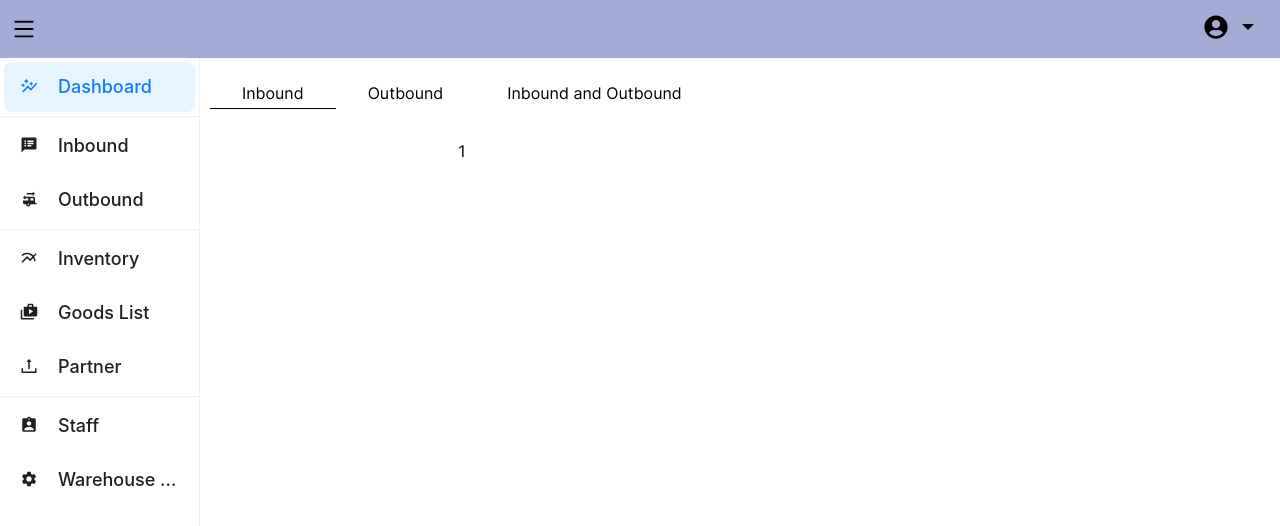
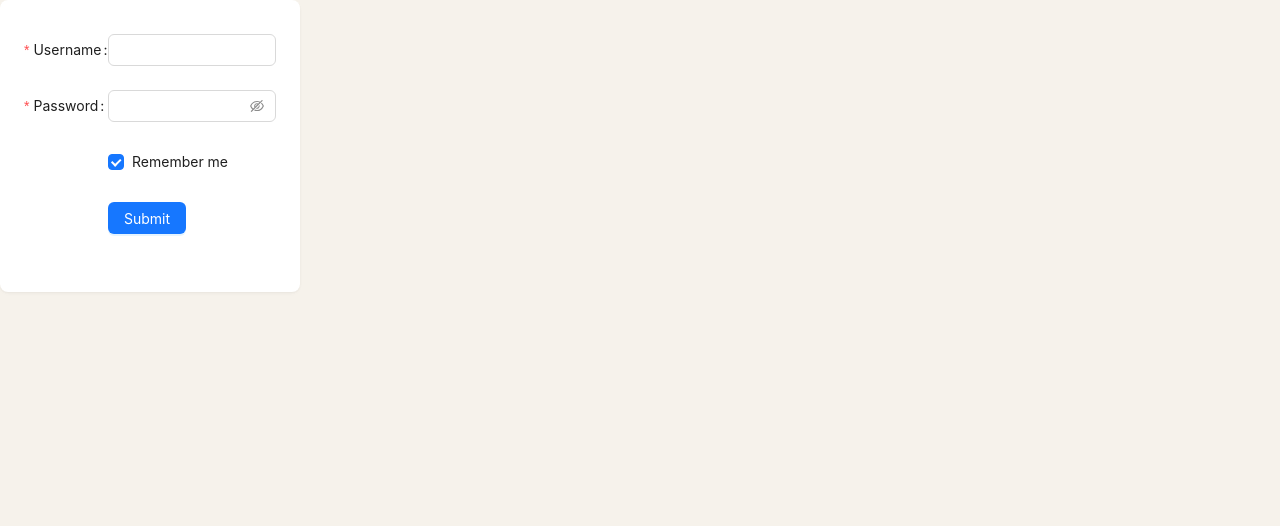
Before and after one commit to Kawaiibuta/StorageManagement, a React (Create React App) app: page /dashboard in a window 1280 px wide. Shown: the top 526 px of the page. Built offline with nearby package versions, Linux system fonts and the light colour scheme.

Commit message:
pull master

```diff
--- a/src/App.css
+++ b/src/App.css
@@ -29,7 +29,7 @@
 
 .PageContent {
   margin-top: 20px;
-  margin-left: 10px;
+  /* margin-left: 10px; */
 }
 
 .AppHeader {
@@ -39,6 +39,10 @@
   background-color: #a4acd6;
   align-items: center;
   padding: 4px 20px 4px 12px;
+}
+
+.TabView .content {
+  padding: 0px;
 }
 
 .ant-menu-vertical .ant-menu-submenu-title {
--- a/src/App.js
+++ b/src/App.js
@@ -2,15 +2,17 @@
 import NavBar from "./components/SideMenu";
 import PageContent from "./components/PageContent";
 import AppHeader from "./components/AppHeader";
+import Authentication from "./pages/Authentication";
 function App() {
   return (
-    <div className="App">
-      <AppHeader />
-      <div className="SideMenuAndPageContent">
-        <NavBar />
-        <PageContent />
-      </div>
-    </div>
+    // <div className="App">
+    //   <AppHeader />
+    //   <div className="SideMenuAndPageContent">
+    //     <NavBar />
+    //     <PageContent />
+    //   </div>
+    // </div>
+    <Authentication></Authentication>
   );
 }
 export default App;
--- a/src/components/Button Header/TabView.css
+++ b/src/components/Button Header/TabView.css
@@ -31,6 +31,7 @@
   flex-direction: column;
   justify-content: center;
   align-items: center;
-    padding: 2em;
-    background-color:white;
+  padding-top: 10px;
+  padding-left: 10px;
+  background-color: white;
 }
--- /dev/null
+++ b/src/components/Login/index.js
@@ -0,0 +1,93 @@
+import { Card } from "antd";
+import "./style.css";
+import { Button, Checkbox, Form, Input } from "antd";
+const onFinish = (values) => {
+  console.log("Success:", values);
+};
+
+const onFinishFailed = (errorInfo) => {
+  console.log("Failed:", errorInfo);
+};
+
+function Login() {
+  return (
+    <div className="background">
+      <Card
+        className="card"
+        bordered={false}
+        style={{
+          width: 300,
+        }}
+      >
+        <Form
+          name="basic"
+          labelCol={{
+            span: 8,
+          }}
+          wrapperCol={{
+            span: 16,
+          }}
+          style={{
+            maxWidth: 600,
+          }}
+          initialValues={{
+            remember: true,
+          }}
+          onFinish={onFinish}
+          onFinishFailed={onFinishFailed}
+          autoComplete="off"
+        >
+          <Form.Item
+            label="Username"
+            name="username"
+            rules={[
+              {
+                required: true,
+                message: "Please input your username!",
+              },
+            ]}
+          >
+            <Input />
+          </Form.Item>
+
+          <Form.Item
+            label="Password"
+            name="password"
+            rules={[
+              {
+                required: true,
+                message: "Please input your password!",
+              },
+            ]}
+          >
+            <Input.Password />
+          </Form.Item>
+
+          <Form.Item
+            name="remember"
+            valuePropName="checked"
+            wrapperCol={{
+              offset: 8,
+              span: 16,
+            }}
+          >
+            <Checkbox>Remember me</Checkbox>
+          </Form.Item>
+
+          <Form.Item
+            wrapperCol={{
+              offset: 8,
+              span: 16,
+            }}
+          >
+            <Button type="primary" htmlType="submit">
+              Submit
+            </Button>
+          </Form.Item>
+        </Form>
+      </Card>
+    </div>
+  );
+}
+
+export default Login;
--- /dev/null
+++ b/src/components/Login/style.css
@@ -0,0 +1,8 @@
+.background {
+  background-color: #f6f2eb;
+  height: 100vh;
+}
+
+.card {
+  padding: 10px 0px;
+}
--- /dev/null
+++ b/src/pages/Authentication/index.js
@@ -0,0 +1,7 @@
+import Login from "../../components/Login";
+
+function Authentication() {
+  return <Login />;
+}
+
+export default Authentication;
--- a/src/pages/GoodsList/index.js
+++ b/src/pages/GoodsList/index.js
@@ -5,7 +5,6 @@
 import ActionBar from "../../components/ActionBar/actionbar.js";
 import { AudioOutlined } from "@ant-design/icons";
 import TabView from "../../components/Button Header/TabView";
-
 
 const suffix = (
   <AudioOutlined
@@ -113,7 +112,7 @@
 ];
 
 const goodslist = (
-  <div style={{ marginLeft: "50px" }}>
+  <div style={{ marginLeft: "0px" }}>
     <ToolBar type={1}></ToolBar>
     <Table
       style={{ marginTop: "10px" }}
@@ -128,16 +127,13 @@
       }}
     />
   </div>
-)
+);
 function GoodsList() {
   return (
-    <div>
+    <div style={{ padding: 0 }}>
       <TabView
-            tabs={[
-              { name: "Goods List", content: goodslist },
-            ]}
+        tabs={[{ name: "Goods List", content: goodslist, padding: "0px" }]}
       />
-
     </div>
   );
 }
```
Lines whose indentation alone changed are shown as unchanged.
